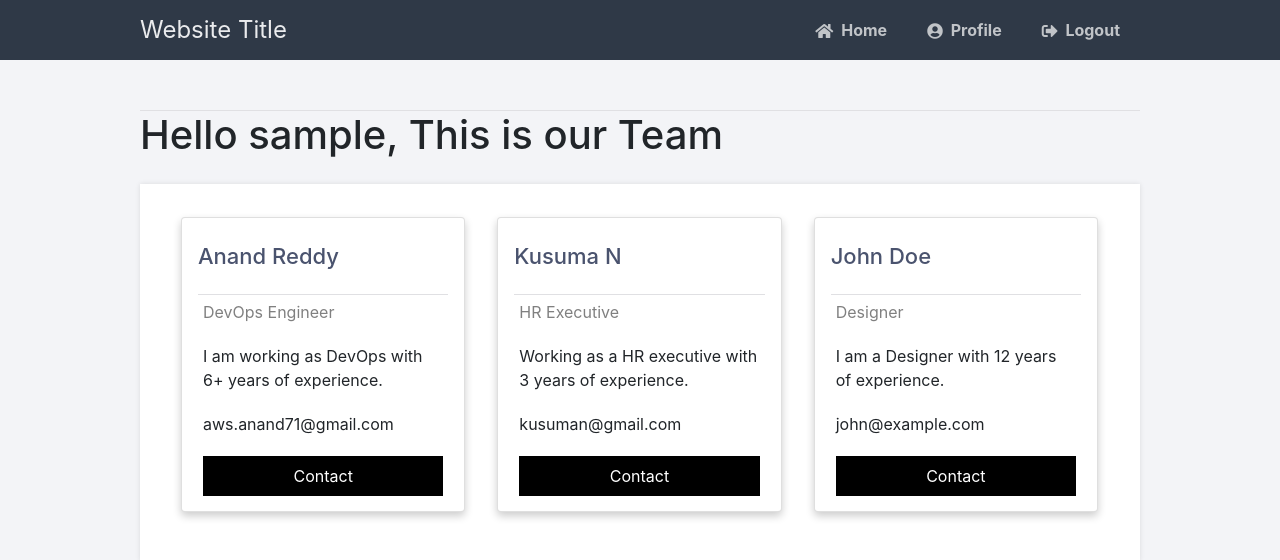
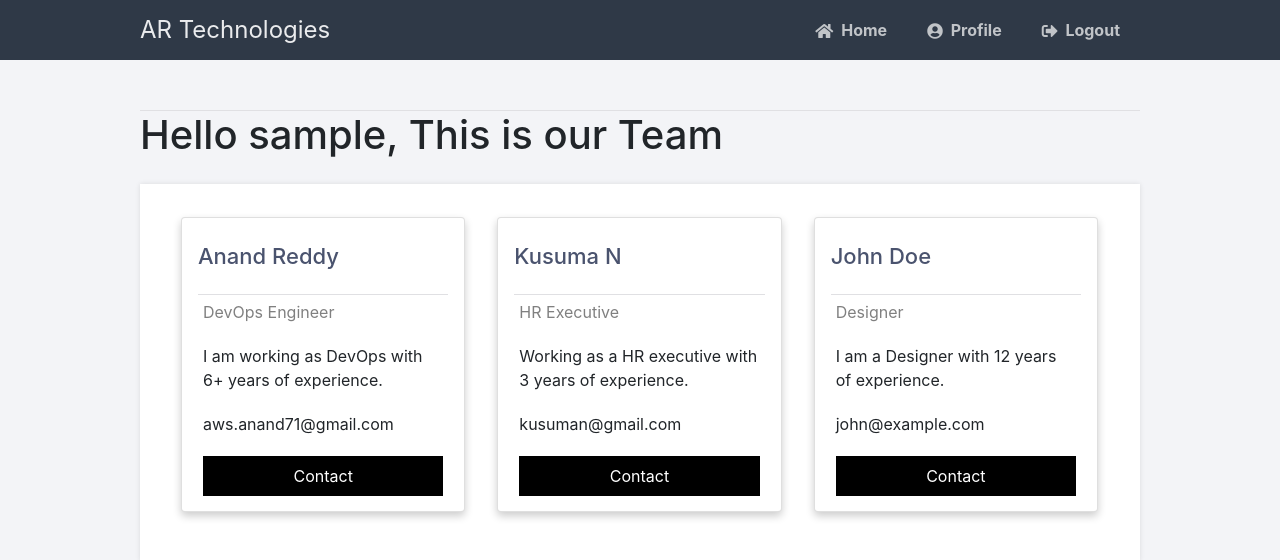
Before and after one commit to lok435/python-login-page, a Flask app: page /pythonlogin/home in a window 1280 px wide. Shown: the top 560 px of the page. Run offline with Flask 2, Linux system fonts and the light colour scheme; the visitor is signed in with stand-in values (Sample User, id 1); data that the repository does not hold is empty; some libraries are stand-ins or nearby versions.

Commit message:
Update layout.html

```diff
--- a/templates/home/layout.html
+++ b/templates/home/layout.html
@@ -13,7 +13,7 @@
 <body class="loggedin">
     <nav class="navtop">
         <div>
-            <h1>Website Title</h1>
+            <h1>AR Technologies</h1>
             <a href="{{ url_for('home') }}"><i class="fas fa-home"></i>Home</a>
             <a href="{{ url_for('profile') }}"><i class="fas fa-user-circle"></i>Profile</a>
             <a href="{{ url_for('logout') }}"><i class="fas fa-sign-out-alt"></i>Logout</a>
```
